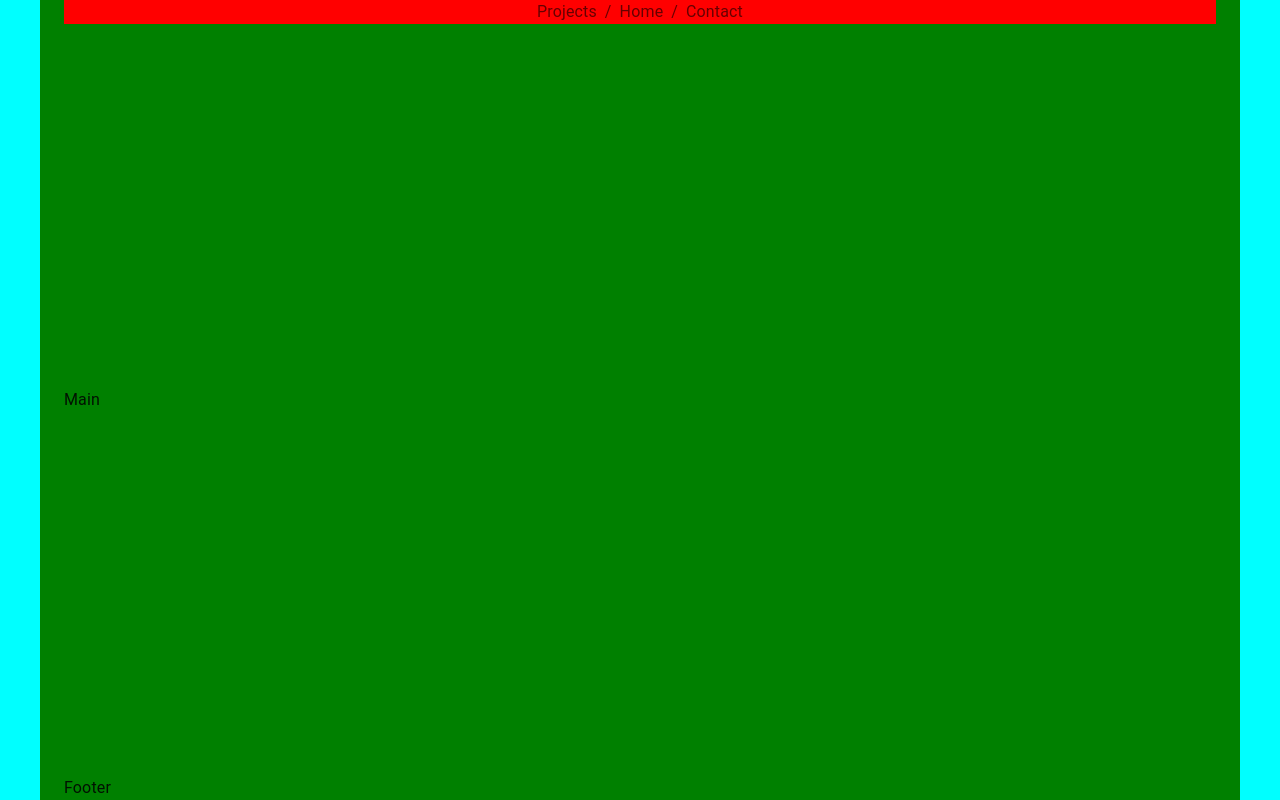
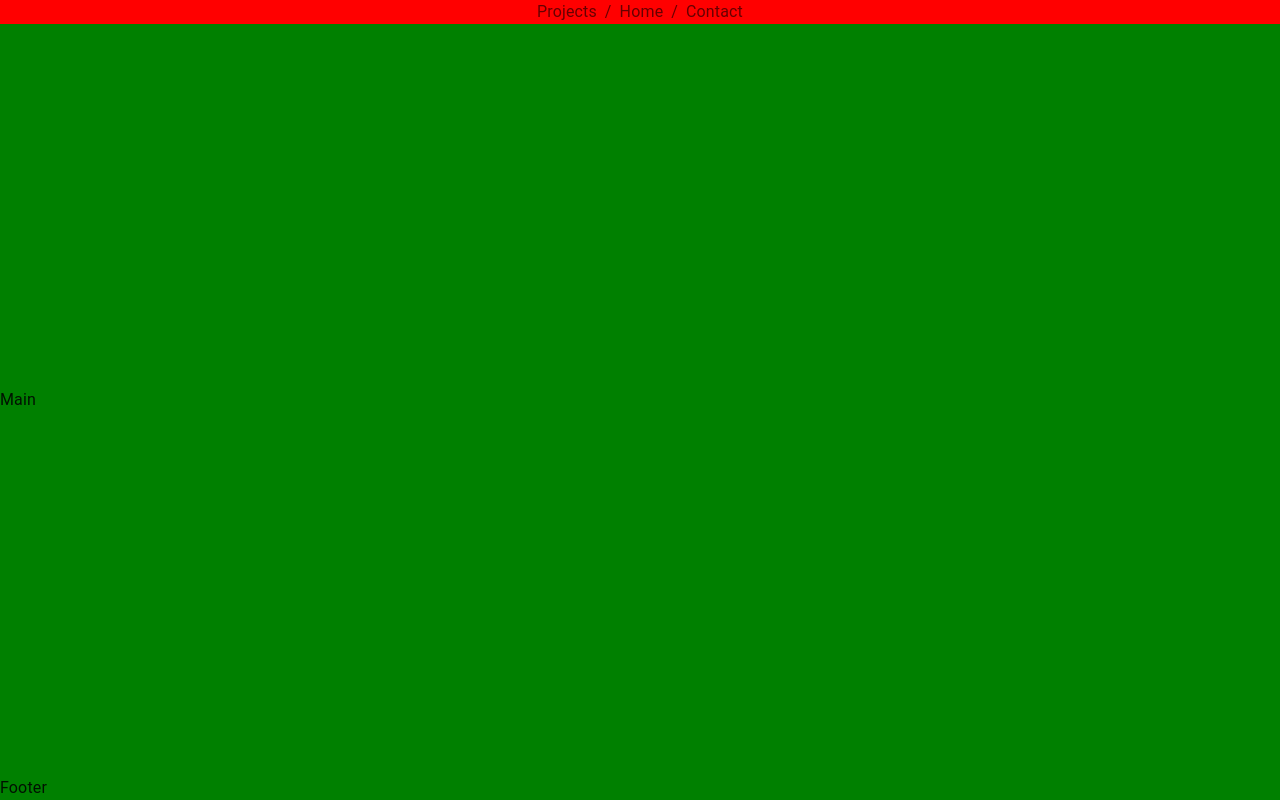
Before and after one commit to RomiRao/Portfolio-Rao, a React (Vite) app: page / in a window 1280 px wide. Built offline with nearby package versions, Linux system fonts and the light colour scheme.

Commit message:
changing container component for box

```diff
--- a/src/App.jsx
+++ b/src/App.jsx
@@ -1,4 +1,4 @@
-import { Container } from "@mui/material";
+import { Box } from "@mui/material";
 import Footer from './components/Footer.jsx'
 import Navbar from './components/Navbar.jsx'
 import Main from './components/Main/Main.jsx'
@@ -6,10 +6,10 @@
 
 export default function App() {
   return (
-    <Container sx={{height: '100vh', width: '100%', display: 'flex', flexDirection: 'column', justifyContent: 'space-between', bgcolor: 'green'}}>
+    <Box sx={{height: '100vh', display: 'flex', flexDirection: 'column', justifyContent: 'space-between', bgcolor: 'green'}}>
       <Navbar />
       <Main />
       <Footer />
-    </Container>
+    </Box>
   )
 }
```
